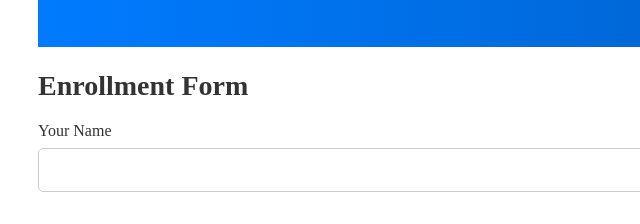
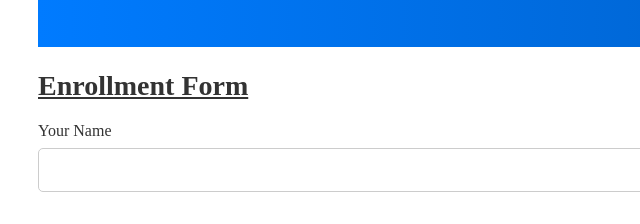
Before and after one commit to Sahabsamadi/LearnPro, a plain HTML site: page enrollment.html in a window 1280 px wide. Shown: the part 338-562 px from the top of the page, 0-640 px from the left. Drawn offline with Linux system fonts and the light colour scheme.

Commit message:
Update enrollment.html

```diff
--- a/enrollment.html
+++ b/enrollment.html
@@ -5,6 +5,7 @@
     <meta name="viewport" content="width=device-width, initial-scale=1.0">
     <title>LearnPro - Enrollment</title>
     <link rel="stylesheet" href="style.css">
+    <link rel="icon" href="Kt.png" sizes="32x32" type="image/png">
 </head>
 <body>
     <header>
@@ -28,7 +29,7 @@
         </section>
 
         <section class="form-section">
-            <h2>Enrollment Form</h2>
+            <h2><u>Enrollment Form</u></h2>
             <form action="submit_enrollment.php" method="POST">
                 <div class="form-group">
                     <label for="name">Your Name</label>
```
